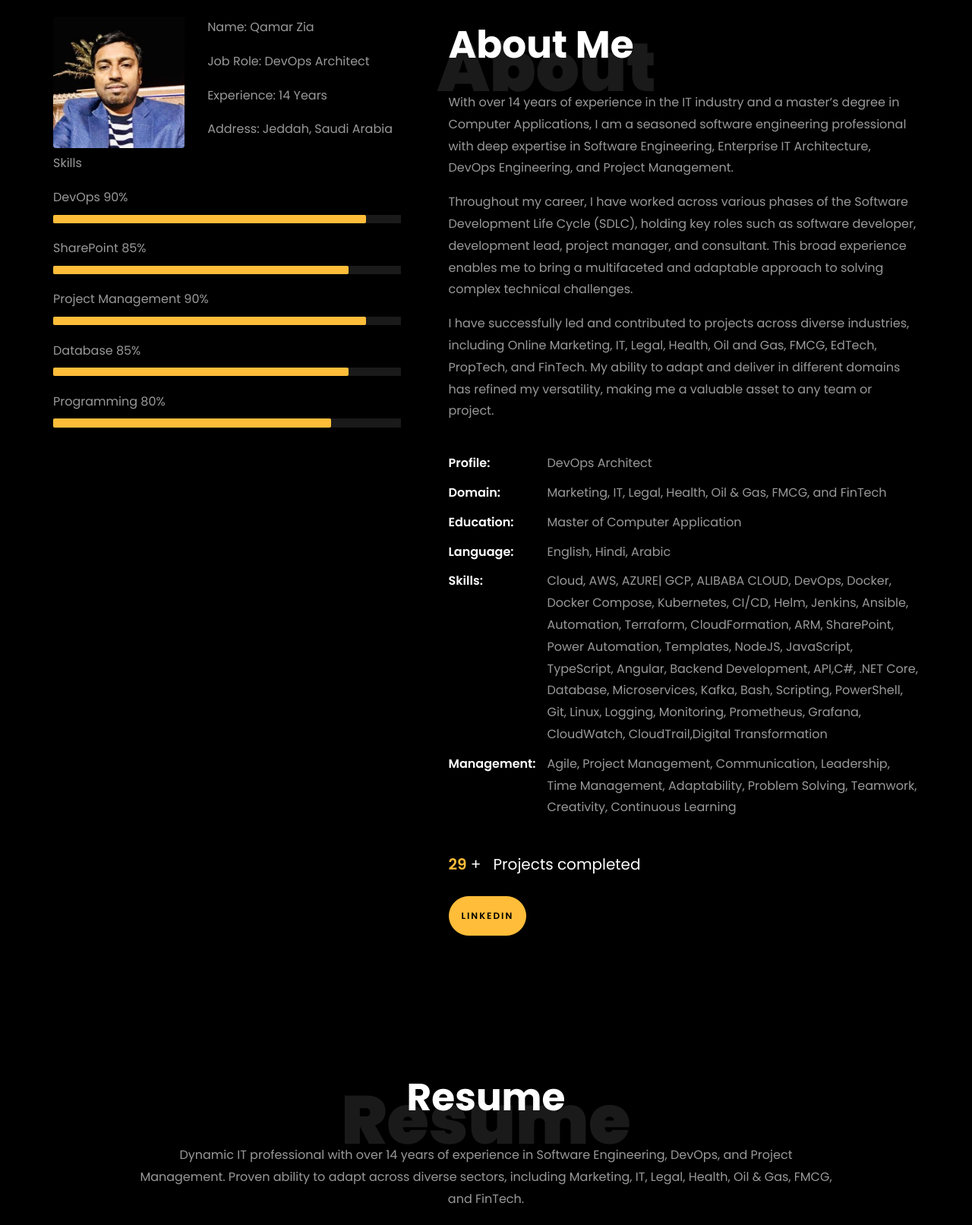
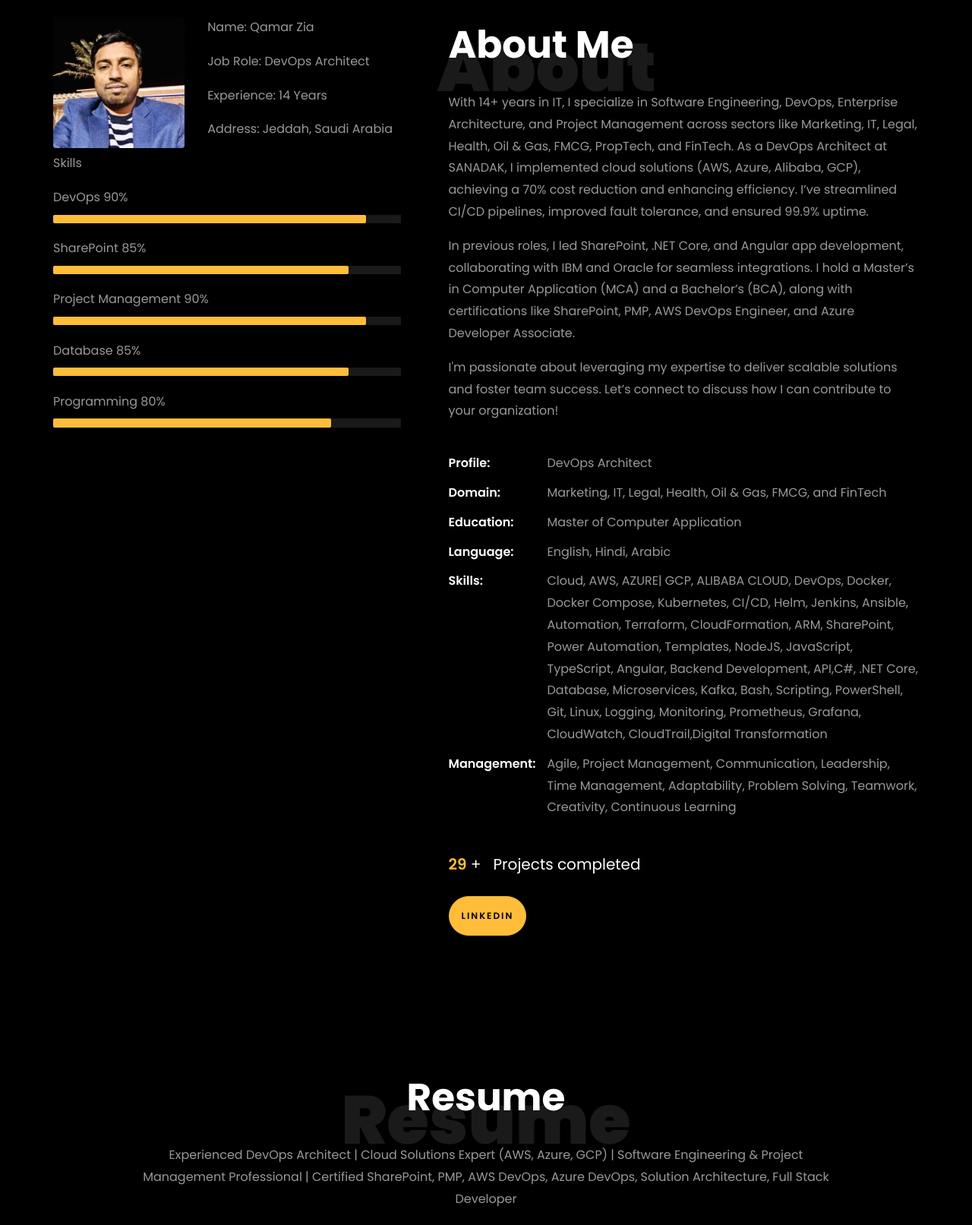
Before and after one commit to ZiaSameer/qamarzia.github.io, a plain HTML site: page index.html in a window 1280 px wide. Shown: the part 840-2453 px from the top of the page at 76% size. Drawn offline with Linux system fonts and the light colour scheme; files whose address does not match are found by name.

Commit message:
update about

```diff
--- a/index.html
+++ b/index.html
@@ -272,11 +272,12 @@
 								<h1 class="big">About</h1>
 								<h2 class="mb-4">About Me</h2>
 
-								<p>With over 14 years of experience in the IT industry and a master’s degree in Computer Applications, I am a seasoned software engineering professional with deep expertise in Software Engineering, Enterprise IT Architecture, DevOps Engineering, and Project Management.</p>
+								<p>With 14+ years in IT, I specialize in Software Engineering, DevOps, Enterprise Architecture, and Project Management across sectors like Marketing, IT, Legal, Health, Oil & Gas, FMCG, PropTech, and FinTech. As a DevOps Architect at SANADAK, I implemented cloud solutions (AWS, Azure, Alibaba, GCP), achieving a 70% cost reduction and enhancing efficiency.
+									I’ve streamlined CI/CD pipelines, improved fault tolerance, and ensured 99.9% uptime.</p>
 
-									<p>Throughout my career, I have worked across various phases of the Software Development Life Cycle (SDLC), holding key roles such as software developer, development lead, project manager, and consultant. This broad experience enables me to bring a multifaceted and adaptable approach to solving complex technical challenges.</p>
+								<p>In previous roles, I led SharePoint, .NET Core, and Angular app development, collaborating with IBM and Oracle for seamless integrations. I hold a Master’s in Computer Application (MCA) and a Bachelor’s (BCA), along with certifications like SharePoint, PMP, AWS DevOps Engineer, and Azure Developer Associate.</p>
 
-									<p>I have successfully led and contributed to projects across diverse industries, including Online Marketing, IT, Legal, Health, Oil and Gas, FMCG, EdTech, PropTech, and FinTech. My ability to adapt and deliver in different domains has refined my versatility, making me a valuable asset to any team or project.</p>
+								<p>I'm passionate about leveraging my expertise to deliver scalable solutions and foster team success. Let’s connect to discuss how I can contribute to your organization!</p>
 								<ul class="about-info mt-4 px-md-0 px-2">
 									<li class="d-flex"><span>Profile:</span> <span>DevOps Architect</span></li>
 									<li class="d-flex"><span>Domain:</span> <span>Marketing, IT, Legal, Health, Oil & Gas,
@@ -319,9 +320,8 @@
           <div class="col-md-10 heading-section text-center ftco-animate">
           	<h1 class="big big-2">Resume</h1>
             <h2 class="mb-4">Resume</h2>
-            <p>Dynamic IT professional with over 14 years of experience in Software Engineering, DevOps, and Project
-				Management. Proven ability to adapt across diverse sectors, including Marketing, IT, Legal, Health, Oil & Gas,
-				FMCG, and FinTech.</p>
+            <p>Experienced DevOps Architect | Cloud Solutions Expert (AWS, Azure, GCP) | Software Engineering & Project Management Professional | Certified SharePoint,
+				PMP, AWS DevOps, Azure DevOps, Solution Architecture, Full Stack Developer</p>
           </div>
         </div>
 
```
